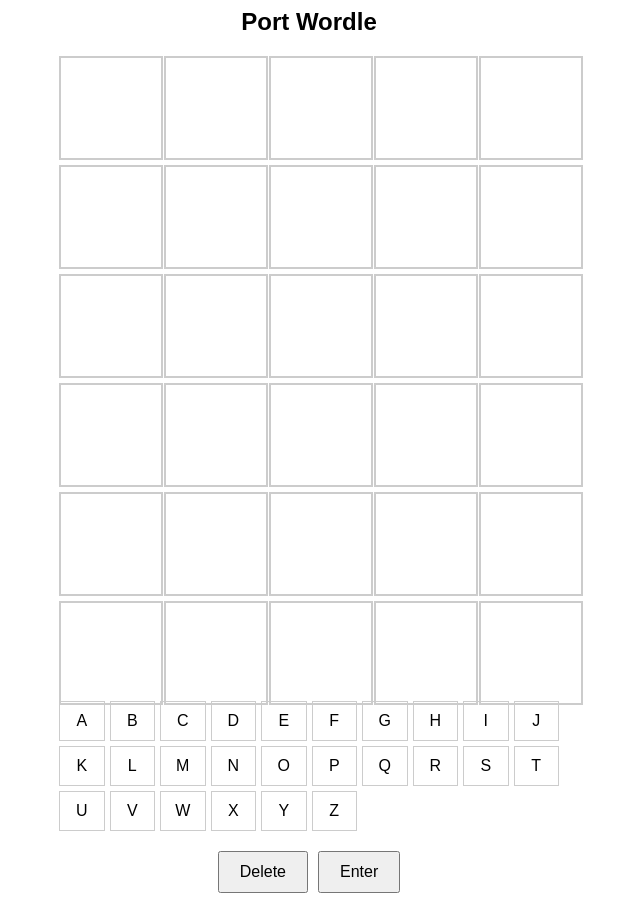
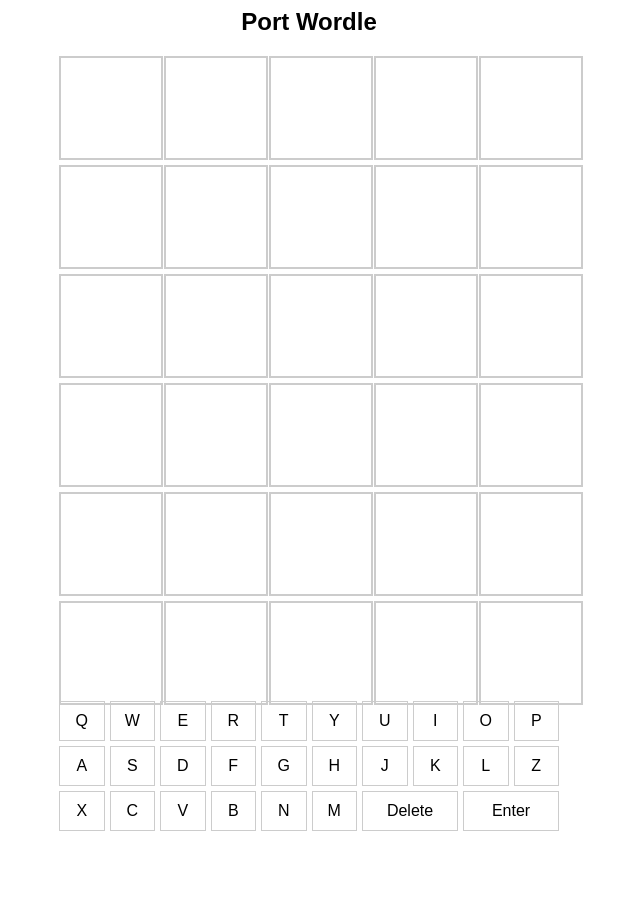
Before and after one commit to soulforsoup/ports-wordle, a plain HTML site: page index.html in a window 1280 px wide. Shown: the whole page, without its empty margins (331-971 px from the left). After the commit the page ends 839 px from the top, so only its background shows below. Drawn offline with Linux system fonts and the light colour scheme.

Commit message:
shift placement of enter and delete key into the keyboard

```diff
--- a/index.html
+++ b/index.html
@@ -2,10 +2,6 @@
     <h2>Port Wordle</h2>
     <div id="game-board"></div>
     <div id="keyboard"></div>
-    <div id="controls">
-        <button id="delete-btn">Delete</button>
-        <button id="enter-btn">Enter</button>
-    </div>
 </div>
 
 <style>
@@ -40,7 +36,6 @@
         display: grid;
         grid-template-columns: repeat(10, 1fr);
         gap: 5px;
-        margin-bottom: 20px;
     }
 
     .key {
@@ -49,6 +44,9 @@
         cursor: pointer;
         user-select: none;
         transition: all 0.1s ease;
+        display: flex;
+        align-items: center;
+        justify-content: center;
     }
 
     .key:active {
@@ -56,16 +54,8 @@
         background-color: #e0e0e0;
     }
 
-    #controls {
-        display: flex;
-        justify-content: center;
-        gap: 10px;
-    }
-
-    #controls button {
-        padding: 10px 20px;
-        font-size: 1em;
-        cursor: pointer;
+    .wide-key {
+        grid-column: span 2;
     }
 
     @media (max-width: 500px) {
@@ -112,12 +102,31 @@
         const keyboard = document.getElementById("keyboard");
         keyboard.innerHTML = "";
 
-        "ABCDEFGHIJKLMNOPQRSTUVWXYZ".split("").forEach((letter) => {
-            const key = document.createElement("div");
-            key.classList.add("key");
-            key.textContent = letter;
-            key.addEventListener("click", () => handleGuess(letter));
-            keyboard.appendChild(key);
+        const keyboardLayout = ["QWERTYUIOP", "ASDFGHJKL", "ZXCVBNM"];
+
+        keyboardLayout.forEach((row, rowIndex) => {
+            row.split("").forEach((letter) => {
+                const key = document.createElement("div");
+                key.classList.add("key");
+                key.textContent = letter;
+                key.addEventListener("click", () => handleGuess(letter));
+                keyboard.appendChild(key);
+            });
+
+            // Add Delete and Enter buttons after the last row
+            if (rowIndex === 2) {
+                const deleteKey = document.createElement("div");
+                deleteKey.classList.add("key", "wide-key");
+                deleteKey.textContent = "Delete";
+                deleteKey.addEventListener("click", deleteLetter);
+                keyboard.appendChild(deleteKey);
+
+                const enterKey = document.createElement("div");
+                enterKey.classList.add("key", "wide-key");
+                enterKey.textContent = "Enter";
+                enterKey.addEventListener("click", checkGuess);
+                keyboard.appendChild(enterKey);
+            }
         });
     }
 
@@ -180,11 +189,6 @@
         }
     }
 
-    document
-        .getElementById("delete-btn")
-        .addEventListener("click", deleteLetter);
-    document.getElementById("enter-btn").addEventListener("click", checkGuess);
-
     document.addEventListener("DOMContentLoaded", initGame);
 
     document.addEventListener("keydown", (e) => {
```
